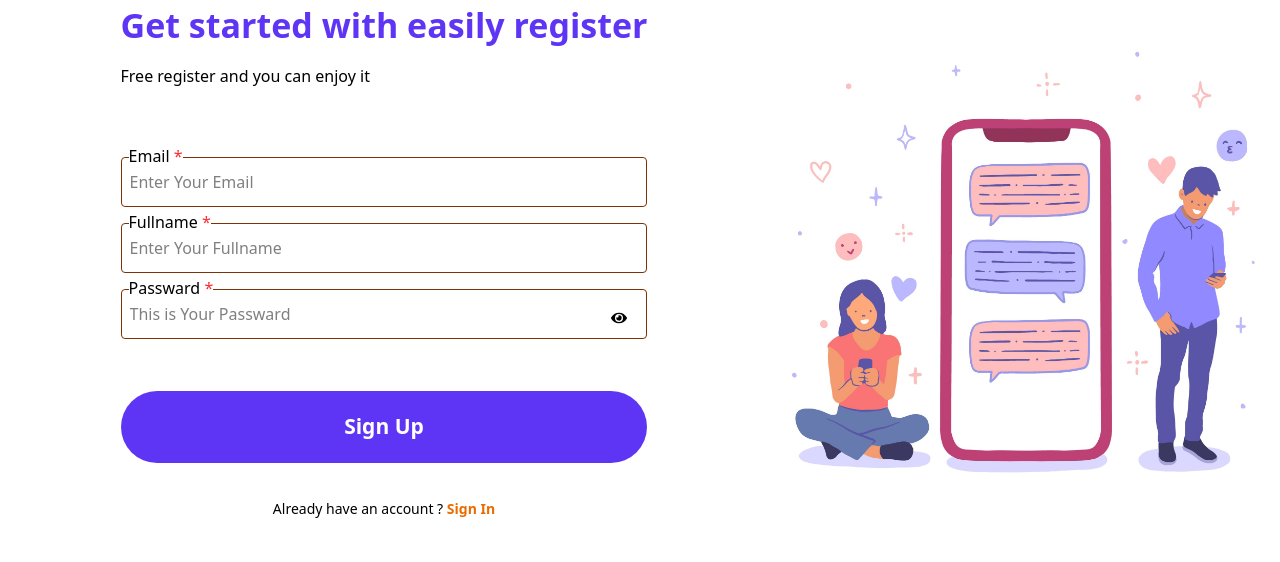
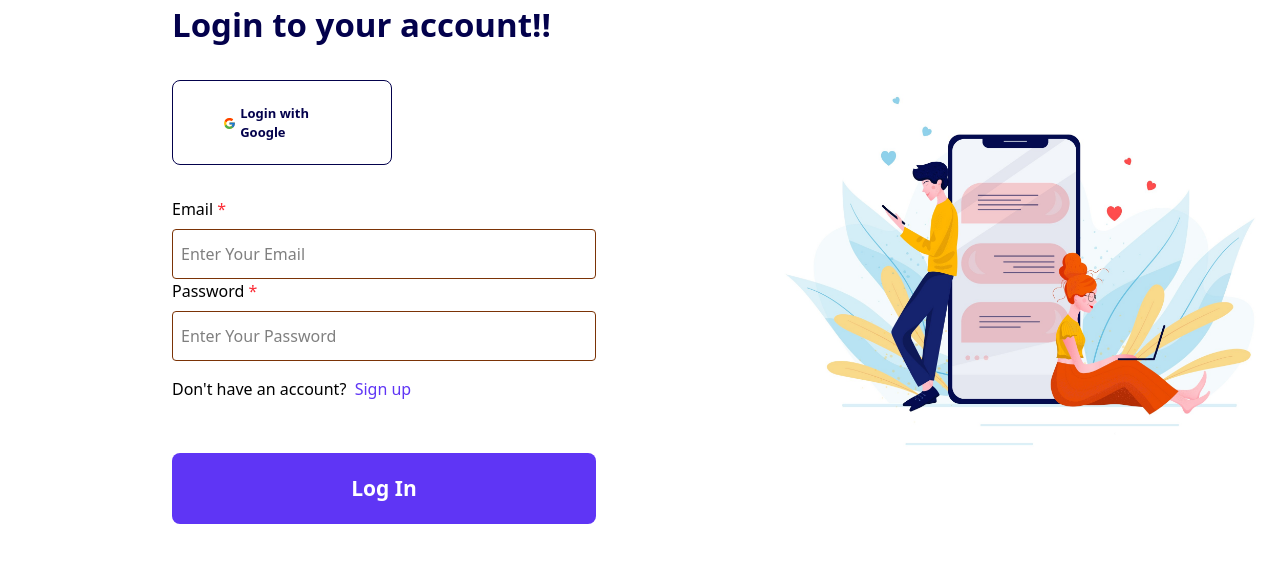
Before and after one commit to Subroto112001/ChatingApp, a React (Vite) app: page /login in a window 1280 px wide. Shown: the top 562 px of the page. Built offline with nearby package versions, Linux system fonts and the light colour scheme.

Commit message:
Logic Update

```diff
--- a/package.json
+++ b/package.json
@@ -15,6 +15,7 @@
     "react": "^19.0.0",
     "react-dom": "^19.0.0",
     "react-icons": "^5.4.0",
+    "react-router": "^7.2.0",
     "react-spinners": "^0.15.0",
     "react-toastify": "^11.0.5",
     "tailwindcss": "^4.0.5"
--- a/src/App.jsx
+++ b/src/App.jsx
@@ -1,15 +1,16 @@
 import React from "react";
 import Registration from "./Pages/Registration";
-
-
+import LogInPage from "./Pages/LogInPage";
+import { BrowserRouter, Routes, Route } from "react-router";
 
 const App = () => {
   return (
-    <>
-      <Registration />
-
-
-    </>
+    <BrowserRouter>
+      <Routes>
+        <Route path="/signup" element={<Registration />} />
+        <Route path="/login" element={<LogInPage />} />
+      </Routes>
+    </BrowserRouter>
   );
 };
 
--- a/src/Component/Comon/Button.jsx
+++ b/src/Component/Comon/Button.jsx
@@ -4,7 +4,6 @@ const Button = ({ design, content, SignHandle }) => {
   return (
     <>
       <button className={design} onClick={SignHandle}>
-
         {content}
       </button>
     </>
--- a/src/Pages/LogInPage.jsx
+++ b/src/Pages/LogInPage.jsx
@@ -1,10 +1,51 @@
 import React, { useState } from 'react'
 import InputBox from '../Component/Comon/InputBox'
 import Login from "../assets/Login.jpg"
-import { FaGoogle } from 'react-icons/fa';
+
 import { FcGoogle } from 'react-icons/fc';
 import Button from '../Component/Comon/Button';
+import { NavLink } from 'react-router';
+
+import { LoginInfo } from '../lib/LoginInfo';
+import { IoInformation } from 'react-icons/io5';
+
 function LogInPage() {
+
+
+const loginInput = LoginInfo();
+
+  const [login, setLogin] = useState({
+    Email: "",
+    Password: "",
+  });
+
+ const [loginError, setLoginError] = useState({
+   Emailerror: "",
+   Passworderror: "",
+ });
+
+console.log(login);
+
+  const HandleLoginInput = (e) => {
+    const { id, value } = event.target
+    setLogin({
+      ...login,
+      [id]: value,
+    });
+
+  console.log(`your id is ${id} and your value is ${value}`);
+
+  }
+
+
+  const ErrorHandaler = () => {
+    const { Email, Password } = login
+    if (!Email) {
+      setLoginError({...loginError, Emailerror : "Bhaia Apnar Email den nai" });
+    } else if (!Password) {
+      setLoginError({...loginError, Passworderror: "Bhaia PassWord ta diben to naki"})
+    }
+  }
 
   return (
     <>
@@ -21,16 +62,49 @@ function LogInPage() {
                 </span>
                 &nbsp;
                 <h4 className="font-semibold text-[13px] text-Second">
-                  {" "}
                   Login with Google
                 </h4>
               </div>
-              <InputBox Design={"w-[352px]"} LabelData={`Email Adress`} />
-              <InputBox
-                Design={"w-[352px]"}
-                LabelData={`Enter Your PassWord`}
-              />
+              {loginInput.map((logininfo) => (
+                <div className="flex flex-col ">
+                  <label htmlFor="#" className="bg-white">
+                    {logininfo.name} <span className="text-red-500">*</span>
+                  </label>
+                  <input
+                    onChange={HandleLoginInput}
+                    id={logininfo.name}
+                    className=" px-2 py-3  border border-amber-900 mt-2 rounded-sm"
+                    type={logininfo.name === "Email" ? "email" : "password"}
+                    placeholder={
+                      logininfo.name == "Email"
+                        ? "Enter Your Email"
+                        : "Enter Your Password"
+                    }
+                  />
+                  {(logininfo.name == "Email" && loginError.Emailerror && (
+                    <span className=" rounded text-[20px] font-semibol mt-2 text-red-500">
+                      {loginError.Emailerror}
+                    </span>
+                  )) ||
+                    (logininfo.name == "Password" &&
+                      loginError.Passworderror && (
+                        <span className=" rounded mt-2 text-[20px] font-semibold text-red-500">
+                          {loginError.Passworderror}
+                        </span>
+                      ))}
+                </div>
+              ))}
+              <p className="mt-4">
+                Don't have an account? &nbsp;
+                <NavLink
+                  to="/signup"
+                  className="text-[#5F35F5] cursor-pointer hover:underline"
+                >
+                  Sign up
+                </NavLink>
+              </p>
               <Button
+                SignHandle={ErrorHandaler}
                 content={"Log In"}
                 design={
                   "pt-[20px] pb-[20px] pr-[140px] pl-[140px] rounded-[8px] bg-blue text-[21px] font-semibold text-white mt-[52px] cursor-pointer"
--- a/src/Pages/Registration.jsx
+++ b/src/Pages/Registration.jsx
@@ -11,6 +11,7 @@ import ChatingImage from "../assets/Chating.jpg";
 import { Registrationinput } from "../lib/Registrationfrom";
 import { FaEye } from "react-icons/fa";
 import Button from "../Component/Comon/Button";
+import { NavLink } from "react-router";
 
 const Registration = () => {
   const auth = getAuth();
@@ -190,7 +191,9 @@ const Registration = () => {
 
               <h1 className="text-[14px] font-normal text-center mt-[35px]">
                 Already have an account ?{" "}
-                <span className="font-bold text-sign">Sign In</span>
+                <NavLink to="/login" className="font-bold text-sign">
+                  Sign In
+                </NavLink>
               </h1>
             </div>
           </div>
--- /dev/null
+++ b/src/lib/LoginInfo.jsx
@@ -0,0 +1,15 @@
+export const LoginInfo = () => {
+  return [
+    {
+      id: 1,
+      name: "Email",
+      placeholder: "email",
+    },
+
+    {
+      id: 3,
+      name: "Password",
+      placeholder: "password",
+    },
+  ];
+};
```
Also changed, not shown: 1 other file (tests, documents, lock files or other folders).
